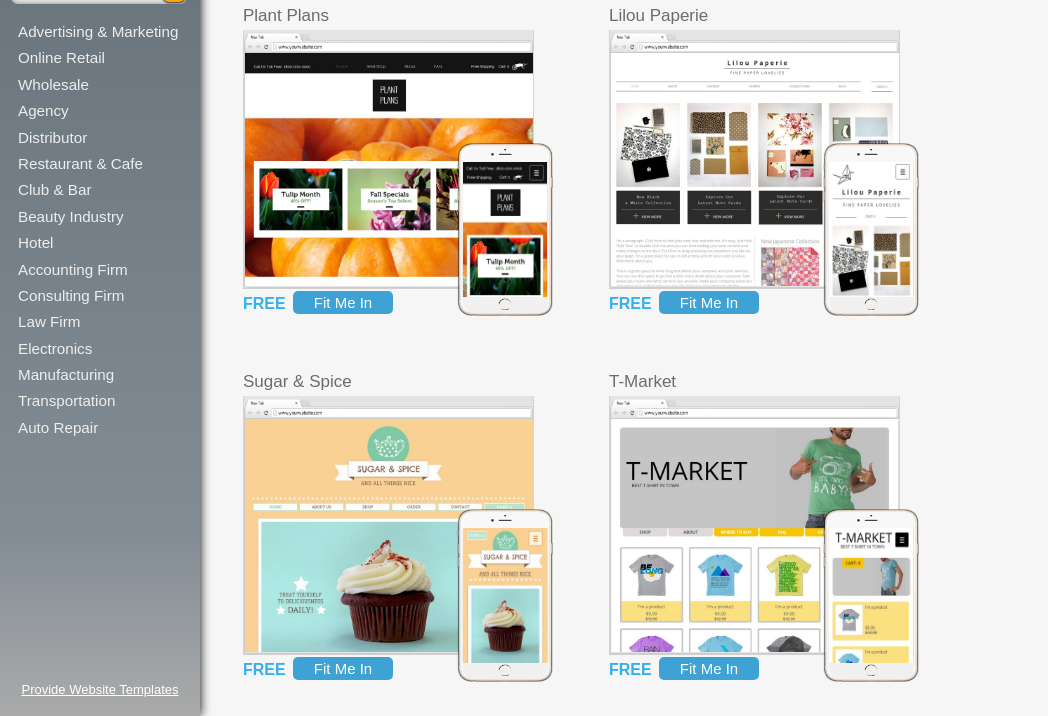
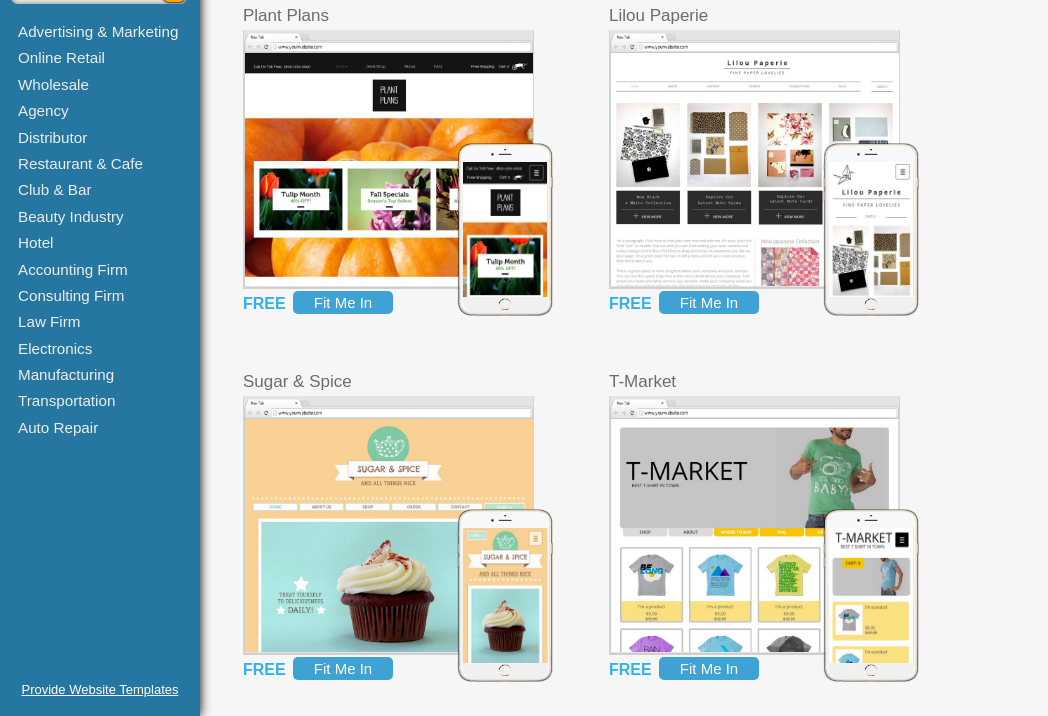
Before and after one commit to TianjiaSun/UrWebsite, a website: page app/index.html in a window 1280 px wide. Shown: the part 84-800 px from the top of the page, without its empty margins (0-1048 px from the left). Drawn offline with Linux system fonts and the light colour scheme; no server answers.

Commit message:
update style

```diff
--- a/app/css/main.css
+++ b/app/css/main.css
@@ -22,18 +22,7 @@ width: 200px;
 height: 100%;
 z-index: 2;
 box-shadow: 0 0 1.3vh black;
-/*border-right-style: solid;
-border-right-width: 1px;
-border-right-color: rgb(215, 215, 215);*/
-background: #677279; /* Old browsers */
-background: -moz-linear-gradient(top,  #677279 0%, #828c95 77%, #aaaaaa 100%); /* FF3.6+ */
-background: -webkit-gradient(linear, left top, left bottom, color-stop(0%,#677279), color-stop(77%,#828c95), color-stop(100%,#aaaaaa)); /* Chrome,Safari4+ */
-background: -webkit-linear-gradient(top,  #677279 0%,#828c95 77%,#aaaaaa 100%); /* Chrome10+,Safari5.1+ */
-background: -o-linear-gradient(top,  #677279 0%,#828c95 77%,#aaaaaa 100%); /* Opera 11.10+ */
-background: -ms-linear-gradient(top,  #677279 0%,#828c95 77%,#aaaaaa 100%); /* IE10+ */
-background: linear-gradient(to bottom,  #677279 0%,#828c95 77%,#aaaaaa 100%); /* W3C */
-filter: progid:DXImageTransform.Microsoft.gradient( startColorstr='#677279', endColorstr='#aaaaaa',GradientType=0 ); /* IE6-9 */
-
+background: rgb(37, 119, 161);
 }
 
 .logo {
```
